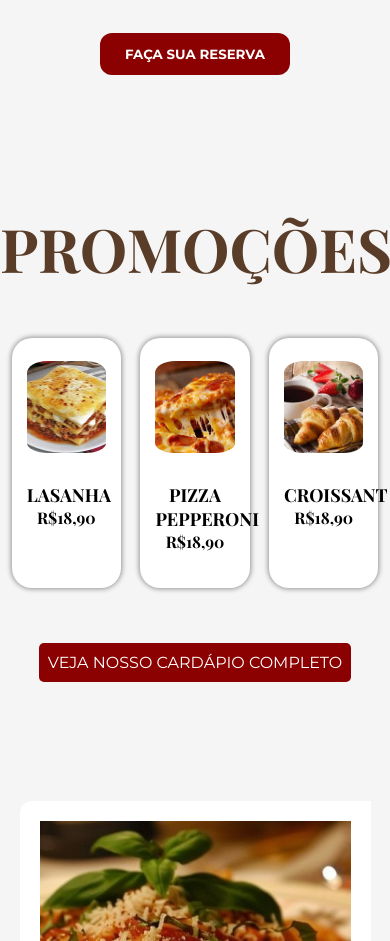
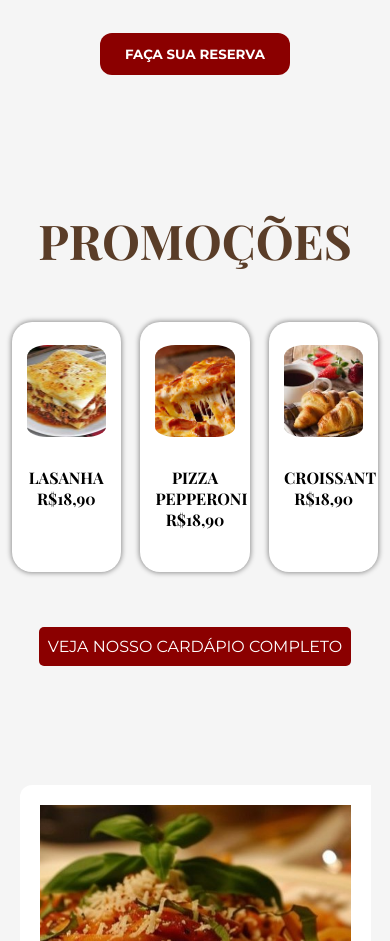
Before and after one commit to carollinag06/projeto-integrador, a plain HTML site: page scripts/home.html in a window 390 px wide. Shown: the part 1528-2469 px from the top of the page. Drawn offline with nearby package versions, Linux system fonts and the light colour scheme; a web font is replaced by a local one.

Commit message:
atualizar

```diff
--- a/scripts/style.css
+++ b/scripts/style.css
@@ -686,6 +686,12 @@ nav a:hover {
   /*promocoes*/
   #promocoes{
     padding: 15% 0;
+    box-sizing: border-box;
+    overflow-x: hidden;
+  }
+
+  #promocoes h1{
+    font-size: 48px;
   }
 
   #promocoes .conteiner {
@@ -697,6 +703,7 @@ nav a:hover {
     flex: 0 0 auto;
     width: 28%;
     height: 250px;
+    box-sizing: border-box;
   }
 
   #promocoes .menu img{
@@ -706,6 +713,7 @@ nav a:hover {
 
   #promocoes .menu h3{
     padding-top: 25%;
+    font-size: 16px;
   }
 
   /*reservas*/
```
